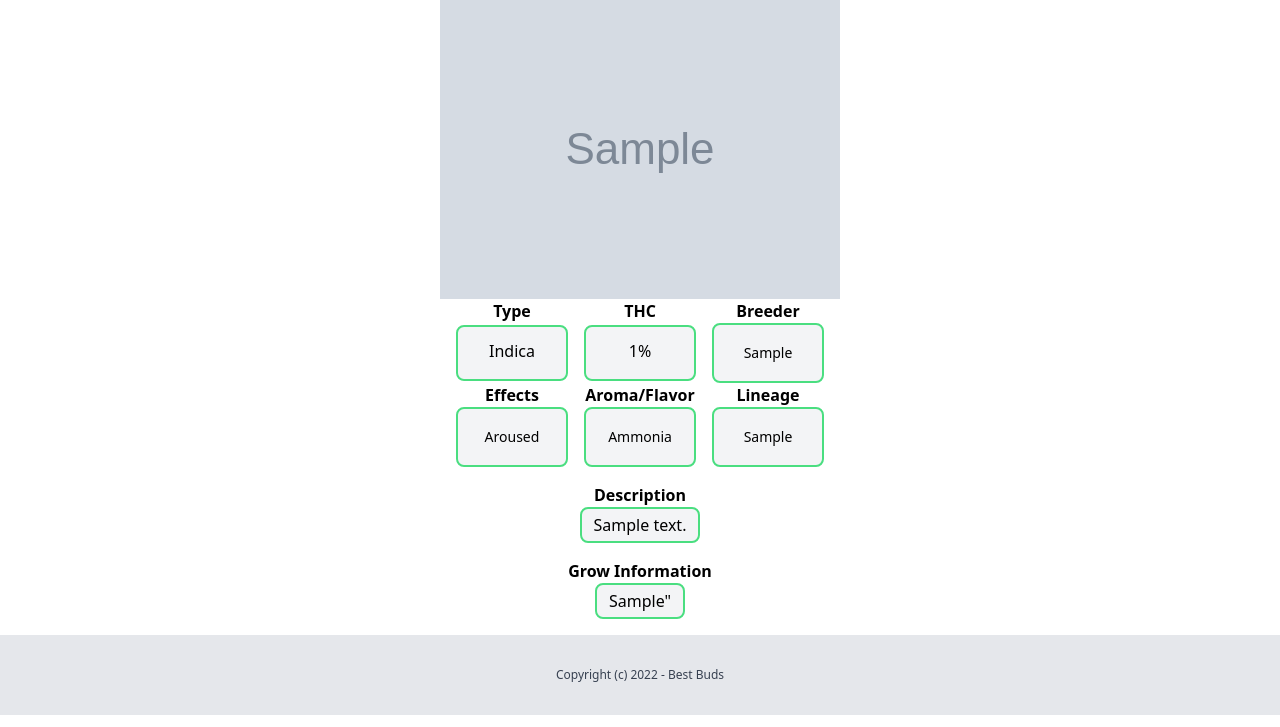
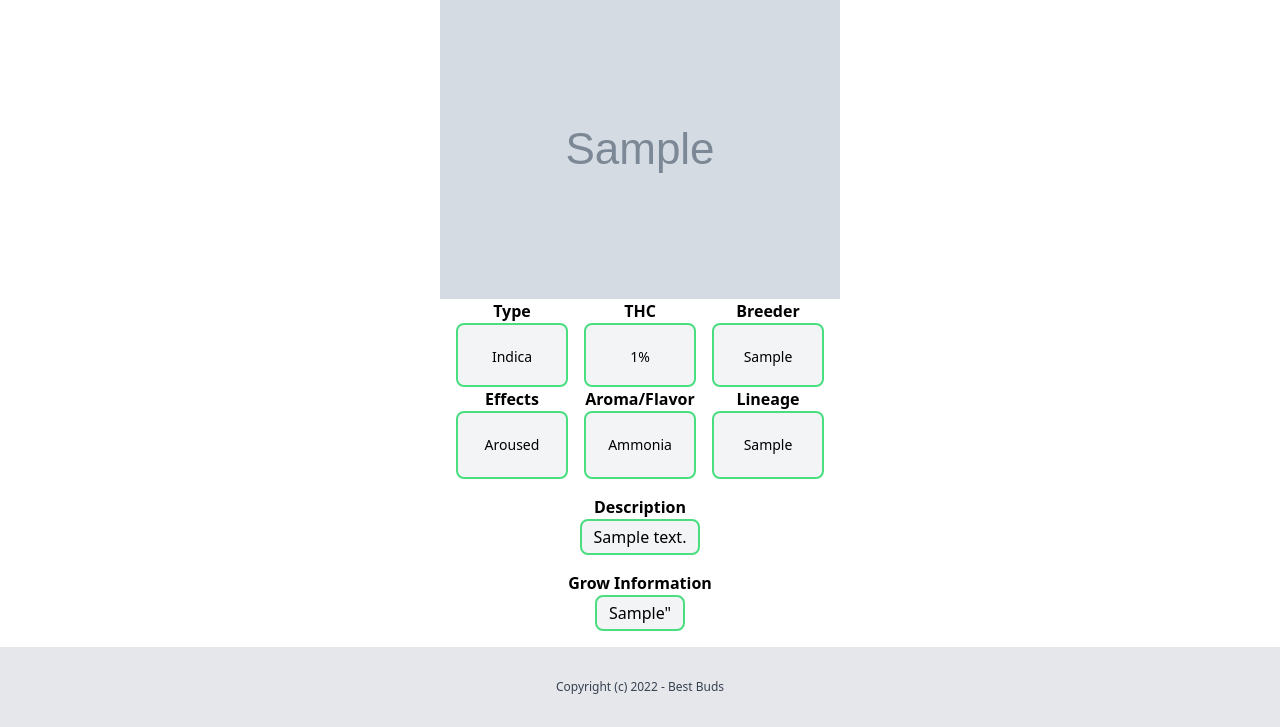
Before and after one commit to Troxed/BestBuds, a Django app: page /strains/1 in a window 1280 px wide. Shown: the part 129-856 px from the top of the page. Run offline with Django 4.2, Linux system fonts and the light colour scheme; tables that the repository leaves empty hold one stand-in row (values such as "Sample post"); grey boxes marked "Sample" are stand-in pictures; some libraries are stand-ins or nearby versions.

Commit message:
changed some HTML styling on strain detail page so the boxes were 2 units taller and removed overflow-auto from strain.breeder

```diff
--- a/strains/templates/strains/strain_detail.html
+++ b/strains/templates/strains/strain_detail.html
@@ -20,14 +20,14 @@
     </div>
 
     <div class="flex justify-center items-center gap-4 mx-4 place-items-center">
-        <div class="bg-gray-100 border-2 rounded-lg border-green-400 h-14 w-28 max-w-xs">
-            <p class="text-center py-3">{{ strain.get_type_display }}</p>
+        <div class="bg-gray-100 border-2 rounded-lg border-green-400 h-16 w-28 max-w-xs">
+            <p class="flex justify-center items-center text-center text-sm h-16">{{ strain.get_type_display }}</p>
         </div>
-        <div class="bg-gray-100 border-2 rounded-lg border-green-400 h-14 w-28 max-w-xs">
-            <p class="text-center py-3">{{ strain.thc }}%</p>
+        <div class="bg-gray-100 border-2 rounded-lg border-green-400 h-16 w-28 max-w-xs">
+            <p class="flex justify-center items-center text-center text-sm h-16">{{ strain.thc }}%</p>
         </div>
-        <div class="bg-gray-100 border-2 rounded-lg border-green-400 w-28 max-w-xs overflow-auto">
-            <p class="flex justify-center items-center text-center text-sm h-14">{{ strain.breeder}}</p>
+        <div class="bg-gray-100 border-2 rounded-lg border-green-400 h-16 w-28 max-w-xs">
+            <p class="flex justify-center items-center text-center text-sm h-16">{{ strain.breeder}}</p>
         </div>
     </div>
 
@@ -40,13 +40,13 @@
 
     <div class="flex justify-center items-center gap-4 mx-4 place-items-center">
         <div class="bg-gray-100 border-2 rounded-lg border-green-400 w-28 max-w-xs overflow-auto">
-            <p class="flex justify-center items-center text-center text-sm h-14">{{ strain.get_effect_display}}</p>
+            <p class="flex justify-center items-center text-center text-sm h-16">{{ strain.get_effect_display}}</p>
         </div>
         <div class="bg-gray-100 border-2 rounded-lg border-green-400 w-28 max-w-xs overflow-auto">
-            <p class="flex justify-center items-center text-center text-sm h-14">{{ strain.get_aroma_display }}</p>
+            <p class="flex justify-center items-center text-center text-sm h-16">{{ strain.get_aroma_display }}</p>
         </div>
         <div class="bg-gray-100 border-2 rounded-lg border-green-400 w-28 max-w-xs overflow-auto">
-            <p class="flex justify-center items-center text-center text-sm h-14">{{ strain.lineage }}</p>
+            <p class="flex justify-center items-center text-center text-sm h-16">{{ strain.lineage }}</p>
         </div>
     </div>
 
--- a/strains/views.py
+++ b/strains/views.py
@@ -13,8 +13,6 @@ def strain_list(request):
 
     return render(request, "strains/strain_list.html", {
         'strains': strains,
-
-
     })
 
 
```
Also changed, not shown: static/img/seedling.png (deleted), strains/admin.py (line endings or trailing spaces).
